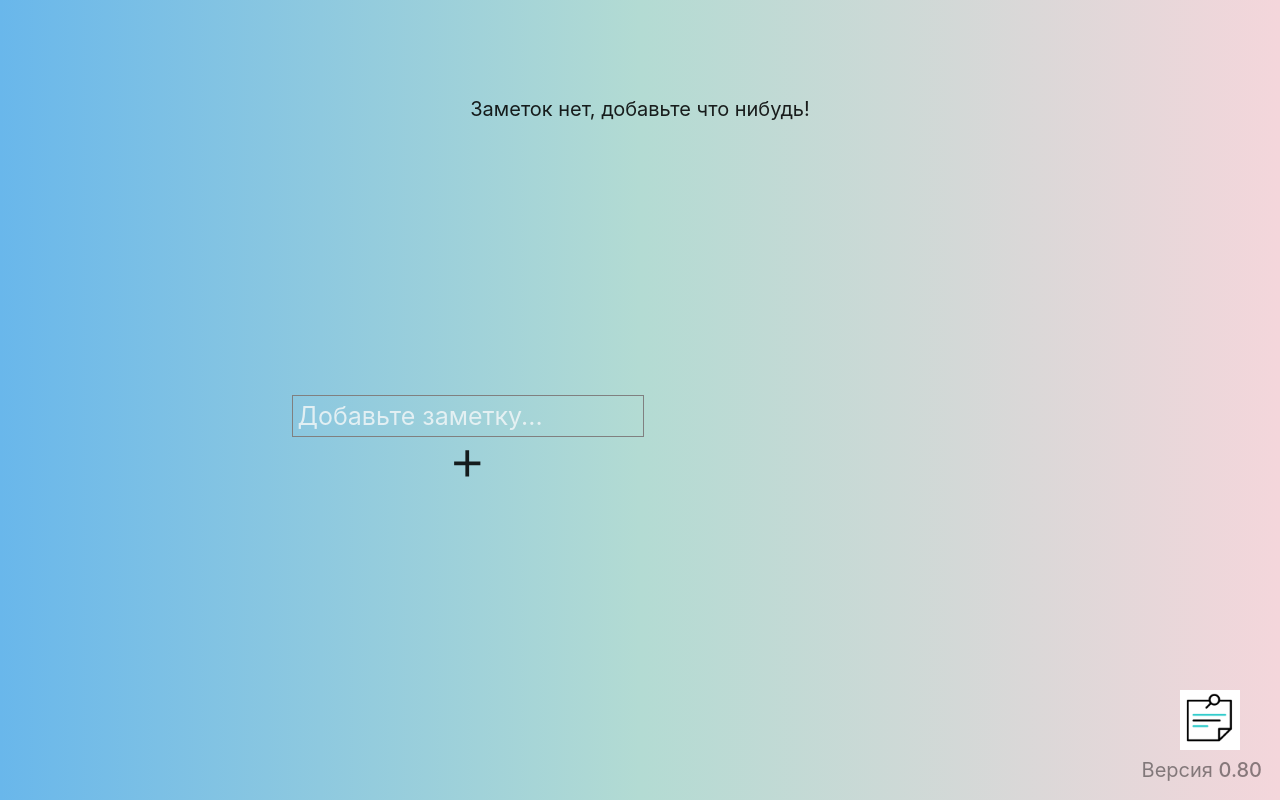
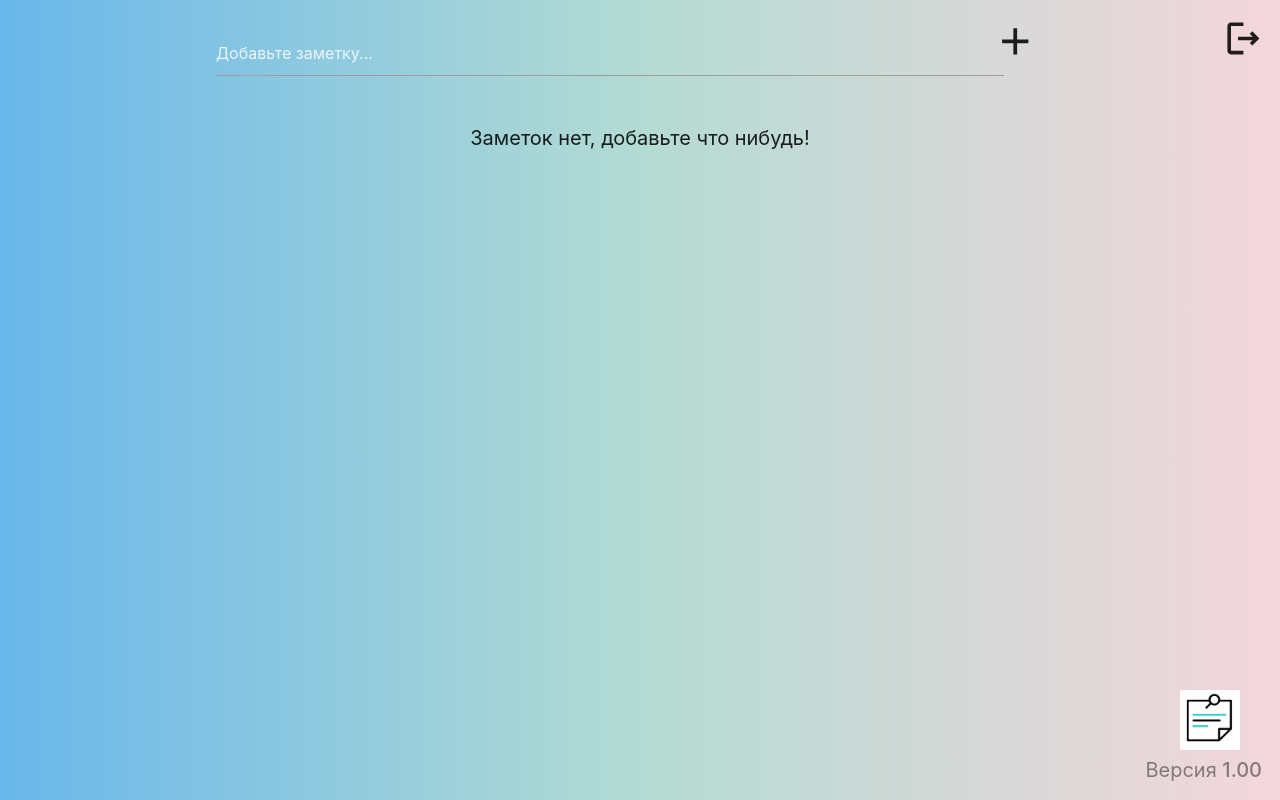
Before and after one commit to Terentiy01/notes-with-auth, a React (Create React App) app: page /notes-with-auth/homepage in a window 1280 px wide. Built offline with nearby package versions, Linux system fonts and the light colour scheme; no server answers; the database is empty; sample sign-in values are in the browser's storage.

Commit message:
fixed media style for homepage

```diff
--- a/src/components/Homepage.js
+++ b/src/components/Homepage.js
@@ -51,7 +51,7 @@ function Homepage() {
     if (todo === '') {
       return
     }
-    const uidd = uid() // 8asjndjk7gfkas5
+    const uidd = uid() // 8asj7gfkas5
     set(ref(db, `/${auth.currentUser.uid}/${uidd}`), {
       todo: todo,
       uidd: uidd,
@@ -105,9 +105,8 @@ function Homepage() {
   return (
     <>
       <div className="container">
-        <img src={photoHomepage} className="todo-homepage" />
         <div className="wrap">
-          <div className="input-field wrap__item">
+          <div className="input-field-homepage wrap__item">
             <input
               ref={inputRef}
               placeholder="Добавьте заметку..."
@@ -128,13 +127,11 @@ function Homepage() {
             )}
           </div>
         </div>
-
         {!todos.length && (
           <p style={{ textAlign: 'center', fontSize: '20px' }}>
             Заметок нет, добавьте что нибудь!
           </p>
         )}
-
         <TransitionGroup>
           {todos.map((todo) => {
             const classes = ['todo']
@@ -171,12 +168,16 @@ function Homepage() {
           onClick={handleSignOut}
           className="logout-icon"
         />
-        <p
-          className="version"
-          style={{ textAlign: 'center', fontSize: '20px' }}
-        >
-          Версия <strong>0.80</strong>
-        </p>
+        <div className="versia">
+          <img src={photoHomepage} className="todo-icon" />
+
+          <p
+            className="version"
+            style={{ textAlign: 'center', fontSize: '20px' }}
+          >
+            Версия <strong>1.00</strong>
+          </p>
+        </div>
       </div>
     </>
   )
--- a/src/styles/homepage.css
+++ b/src/styles/homepage.css
@@ -1,156 +1,3 @@
-/* .homepage {
-  height: 100vh;
-  width: 100vw;
-  background: linear-gradient(90deg, #69b7eb, #b3dbd3, #f4d6db);
-  display: flex;
-  align-items: center;
-  justify-content: center;
-  flex-direction: column;
-  position: relative;
-}
-
-.homepage .version {
-  position: absolute;
-  bottom: 15px;
-  right: 18px;
-  opacity: 0.5;
-}
-
-.todo-homepage {
-  height: 60px;
-  position: absolute;
-  right: 40px;
-  bottom: 50px;
-}
-
-.add-edit-input {
-  position: absolute;
-  top: 20px;
-  outline: none;
-  border: none;
-  height: 30px;
-  font-size: 25px;
-  padding: 5px 20px;
-  background-color: rgba(255, 255, 255, 0.9);
-}
-
-.add-confirm-icon {
-  position: absolute;
-  transform: scale(2);
-  top: 27px;
-  right: 740px;
-  cursor: pointer;
-}
-
-.add-confirm-icon:hover {
-  transform: scale(2.5);
-}
-
-.todo {
-  display: flex;
-  align-items: center;
-  justify-content: center;
-  flex-direction: row;
-  margin-top: 12px;
-}
-
-.todo > p {
-  align-items: center;
-  background-color: rgba(255, 255, 255, 0.8);
-  box-shadow: 0 0 5px #607d8b;
-  display: flex;
-  font-size: 25px;
-  padding-left: 20px;
-  padding-right: 20px;
-  padding-top: 4px;
-  transition-duration: 0.5s;
-  transition-property: all;
-  width: 650px;
-  word-break: break-word;
-}
-
-.todo.done > p {
-  width: 650px;
-  background-color: rgb(252, 251, 251);
-  font-size: 25px;
-  padding-left: 20px;
-  padding-right: 20px;
-  padding-top: 4px;
-  box-shadow: 0px 0px 5px #607d8b;
-  word-break: break-word;
-  align-items: center;
-  display: flex;
-  transition-property: all;
-  transition-duration: 0.5s;
-  background: rgb(214, 205, 205);
-  color: rgb(143, 142, 142);
-  text-decoration: line-through;
-}
-
-.edit-button,
-.checkbox-button {
-  cursor: pointer;
-  margin-left: 10px;
-}
-.edit-button:hover,
-.checkbox-button:hover {
-  cursor: pointer;
-  margin-left: 10px;
-  transform: scale(1.4);
-}
-
-.delete-button {
-  cursor: pointer;
-  margin-left: 20px;
-}
-
-.delete-button:hover {
-  cursor: pointer;
-  margin-left: 20px;
-  transform: scale(1.4);
-}
-
-.logout-icon {
-  cursor: pointer;
-  position: absolute;
-  top: 10px;
-  right: 20px;
-  padding: 20px;
-}
-
-.logout-icon:hover {
-  background-color: rgba(184, 175, 175, 0.452);
-  transform: scale(1.3);
-}
-
-::placeholder {
-  color: rgba(78, 195, 224, 0.473);
-}
-
-.note-exit-active {
-  animation: note 500ms ease-out forwards;
-}
-
-.note-enter-active {
-  animation: note 500ms ease-in alternate-reverse;
-}
-
-@keyframes note {
-  0% {
-    transform: translateX(0);
-  }
-
-  30% {
-    opacity: 0.7;
-    transform: translateX(30px);
-  }
-
-  100% {
-    opacity: 0;
-    transform: translateX(-200px);
-  }
-} */
-
 body {
   background: linear-gradient(90deg, #69b7eb, #b3dbd3, #f4d6db);
 }
@@ -181,12 +28,10 @@ body {
 }
 
 ::placeholder {
-  /* color: rgb(78, 224, 85); */
   color: rgba(255, 255, 255, 0.829);
 }
 
 .todo {
-  /* margin-top: 20px; */
   display: flex;
   align-items: center;
   justify-content: center;
@@ -221,8 +66,8 @@ body {
   display: flex;
   transition-property: all;
   transition-duration: 0.5s;
-  background: rgb(214, 205, 205);
-  color: rgb(143, 142, 142);
+  background: rgba(255, 255, 255, 0.452);
+  color: rgb(142, 142, 143);
   text-decoration: line-through;
 }
 
@@ -245,14 +90,12 @@ body {
 .logout-icon {
   cursor: pointer;
   position: absolute;
-  top: 10px;
+  top: 22px;
   right: 20px;
-  padding: 20px;
-  /* background-color: red; */
+  scale: 1.3;
 }
 
 .logout-icon:hover {
-  background-color: rgba(184, 175, 175, 0.452);
   transform: scale(1.3);
 }
 
@@ -282,7 +125,7 @@ body {
   animation: note 500ms ease-in alternate-reverse;
 }
 
-.todo-homepage {
+.todo-icon {
   height: 60px;
   position: absolute;
   right: 40px;
@@ -311,3 +154,10 @@ body {
     transform: translateX(-200px);
   }
 }
+
+@media (max-width: 768px) {
+  .versia {
+    position: absolute;
+    bottom: 0;
+  }
+}
--- a/src/styles/index.css
+++ b/src/styles/index.css
@@ -25,3 +25,12 @@ code {
   border-bottom: 1px solid #69b7eb !important;
   box-shadow: 0 1px 0 0 #69b7eb !important;
 }
+
+.input-field-homepage input:focus + label {
+  color: #69b7eb !important;
+}
+
+.input-field-homepage input:focus {
+  border-bottom: 1px solid #69b7eb !important;
+  box-shadow: 0 1px 0 0 #69b7eb !important;
+}
--- a/src/styles/welcome.css
+++ b/src/styles/welcome.css
@@ -21,16 +21,16 @@
 .input-field {
   position: absolute;
   display: flex;
-  align-items: center;
+  /* align-items: center; */
   justify-content: center;
   flex-direction: column;
   padding: 20px 115px;
   left: 150px;
   top: 360px;
+  text-align: center;
 }
 
 .input-field > ::placeholder {
-  /* color: rgba(78, 195, 224, 0.473); */
   color: rgba(241, 245, 247, 0.842);
 }
 
```
